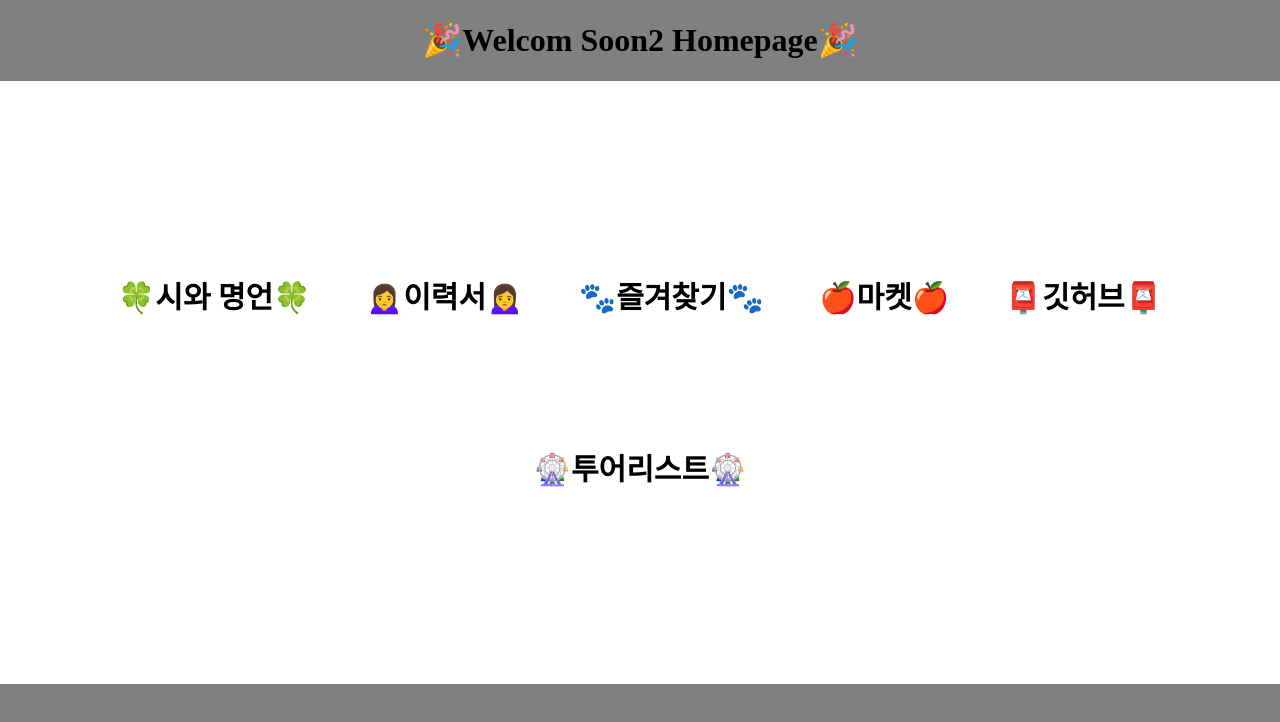
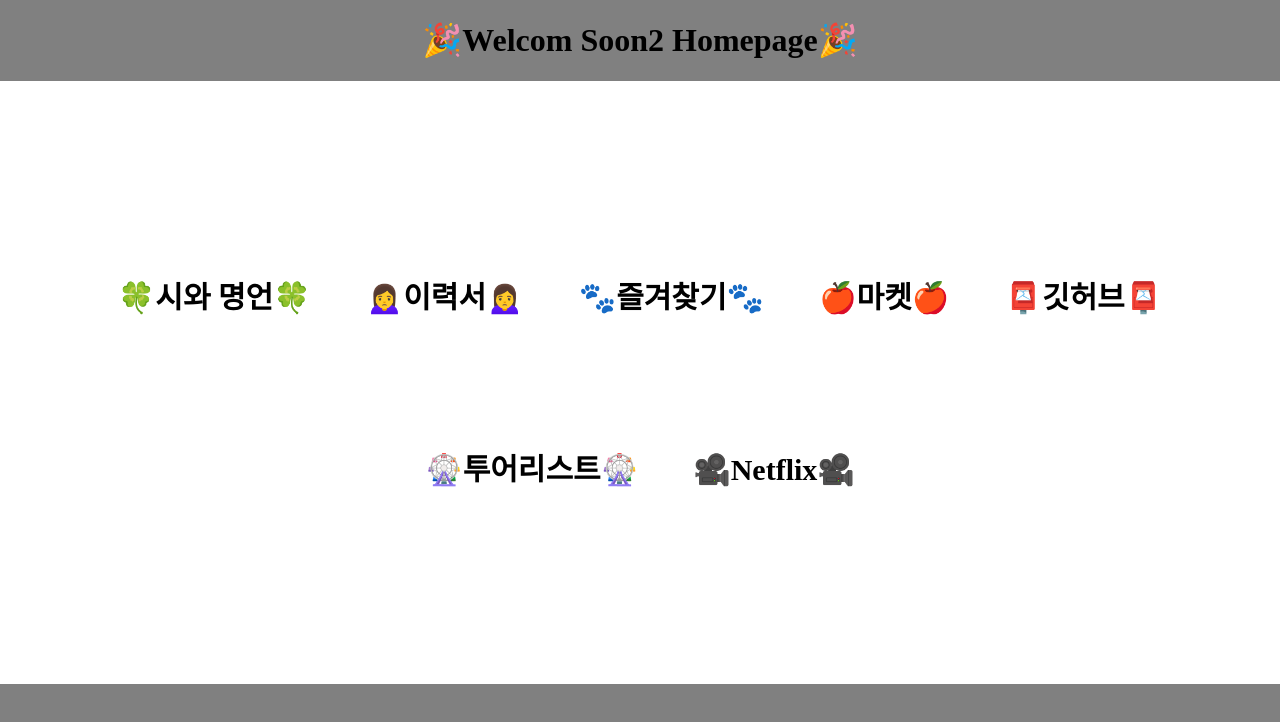
Before and after one commit to parkjs5143/homework, a plain HTML site: page index.html in a window 1280 px wide. Drawn offline with Linux system fonts and the light colour scheme; a web font is replaced by a local one.

Commit message:
index.html 에 neflix.html 추가

```diff
--- a/index.html
+++ b/index.html
@@ -18,6 +18,7 @@
             <li><a href="./market.html">🍎마켓🍎</a></li>
             <li><a href="./github.html">📮깃허브📮</a></li>
             <li><a href="./sitemap.html">🎡투어리스트🎡</a></li>
+            <li><a href="./Netflix/index.html">🎥Netflix🎥</a></li>
         </ul>
     </div>
 </body>
```
